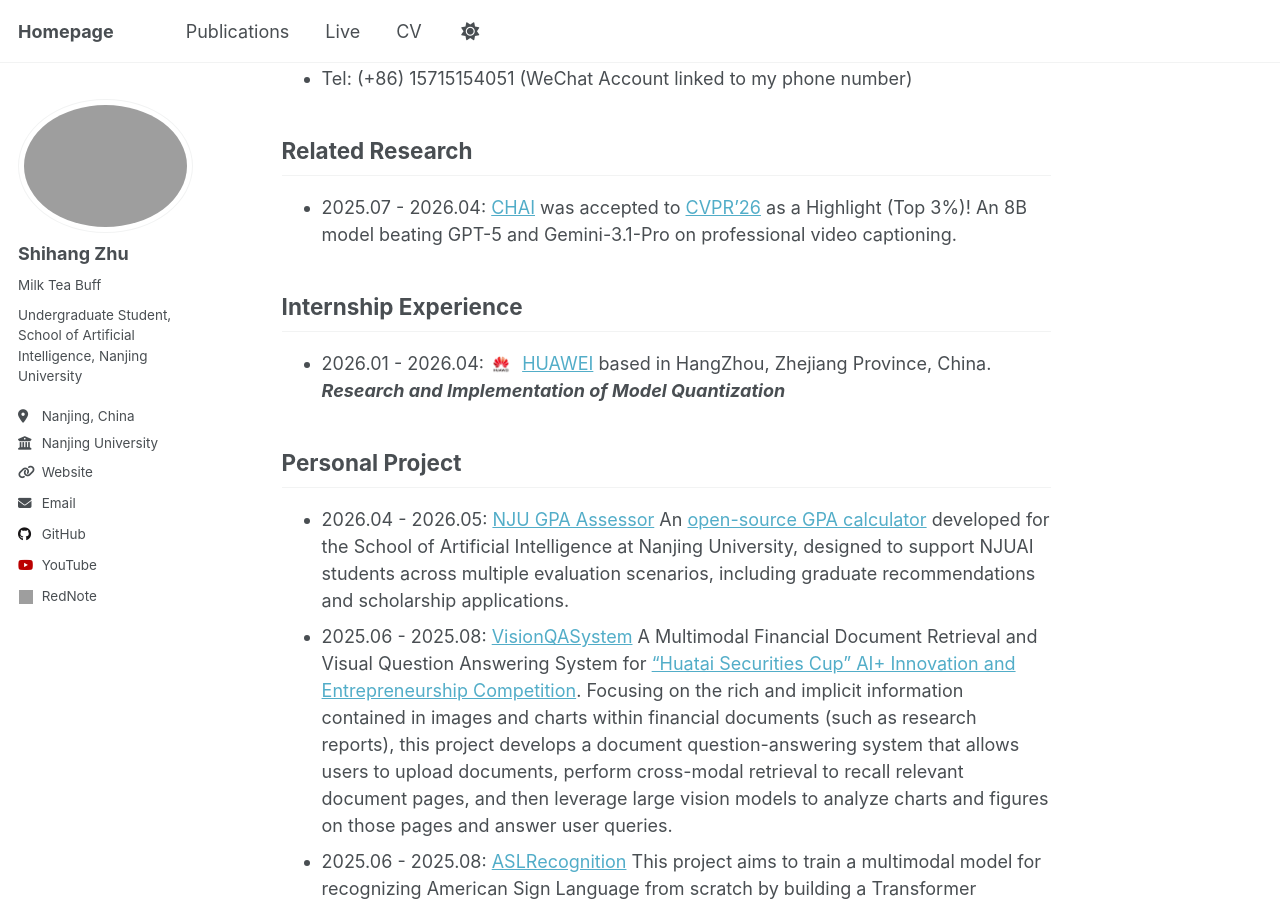
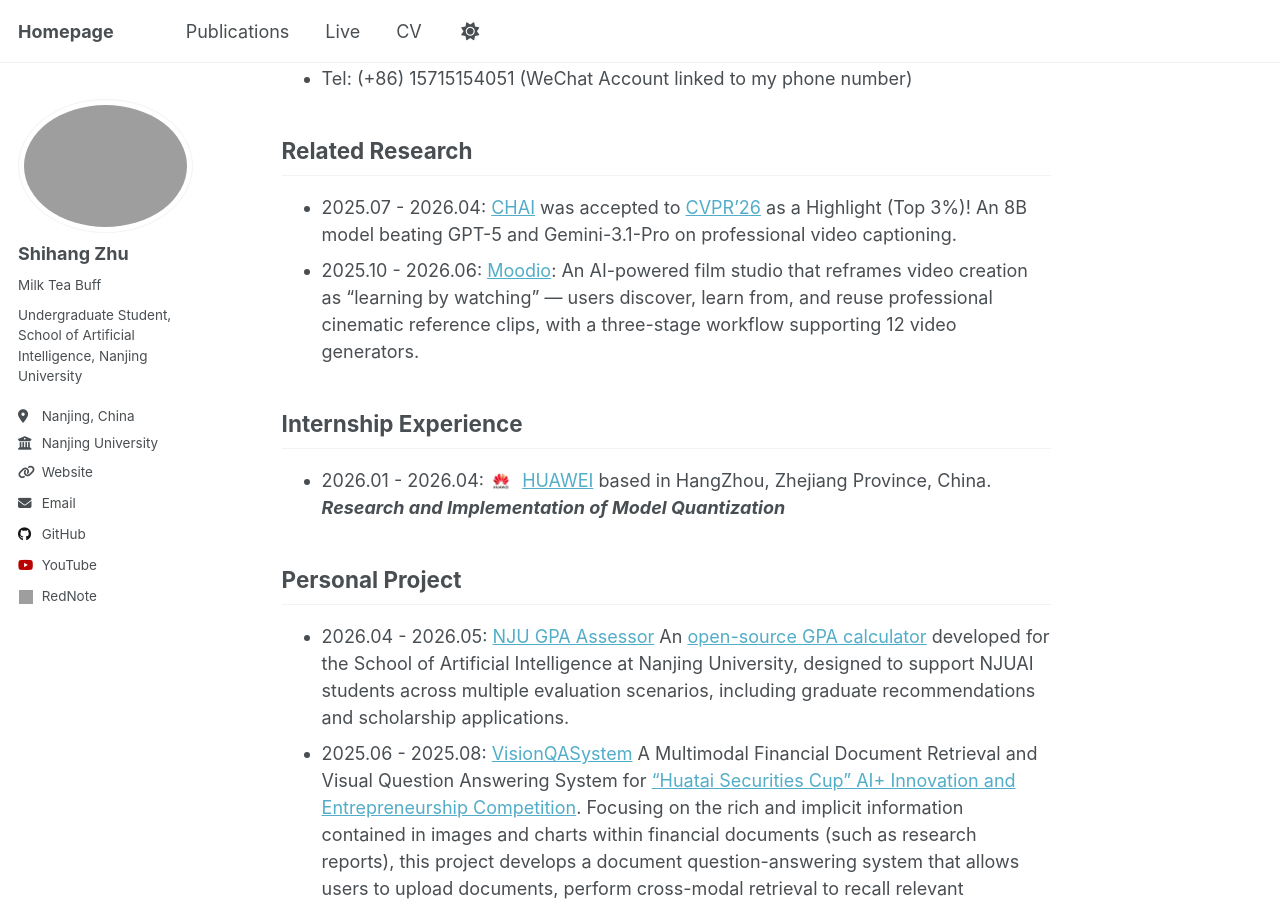
Before and after one commit to edzee3000/edzee3000.github.io, a Jekyll site: the page built from _pages/about.md, in a window 1280 px wide and 900 px high, scrolled down 307 px. Built offline with Jekyll 4.4.1, drawn with Linux system fonts in a browser that asks for light colours; a script that is not in the unit is left out; grey boxes are pictures that could not be loaded.

Commit message:
在 Related Research 中添加 Moodio 项目
Co-Authored-By: Claude <noreply@anthropic.com>

```diff
--- a/_pages/about.md
+++ b/_pages/about.md
@@ -21,6 +21,7 @@ Hi~ I am an undergraduate student who enrolled in 2023 at the School of Artifici
 - 2025.07.11 - Present: [Building a Precise Video Language with Human–AI Oversight](https://cvpr.thecvf.com/virtual/2026/poster/37994) was accepted to [CVPR’2026](https://cvpr.thecvf.com/Conferences/2026)   (Highlight)
 -->
 - 2025.07 - 2026.04: [CHAI](https://linzhiqiu.github.io/papers/chai/) was accepted to [CVPR’26](https://cvpr.thecvf.com/virtual/2026/poster/37994) as a Highlight (Top 3%)! An 8B model beating GPT-5 and Gemini-3.1-Pro on professional video captioning.
+- 2025.10 - 2026.06: [Moodio](https://linzhiqiu.github.io/papers/moodio/): An AI-powered film studio that reframes video creation as "learning by watching" — users discover, learn from, and reuse professional cinematic reference clips, with a three-stage workflow supporting 12 video generators.
 
 
 
```
